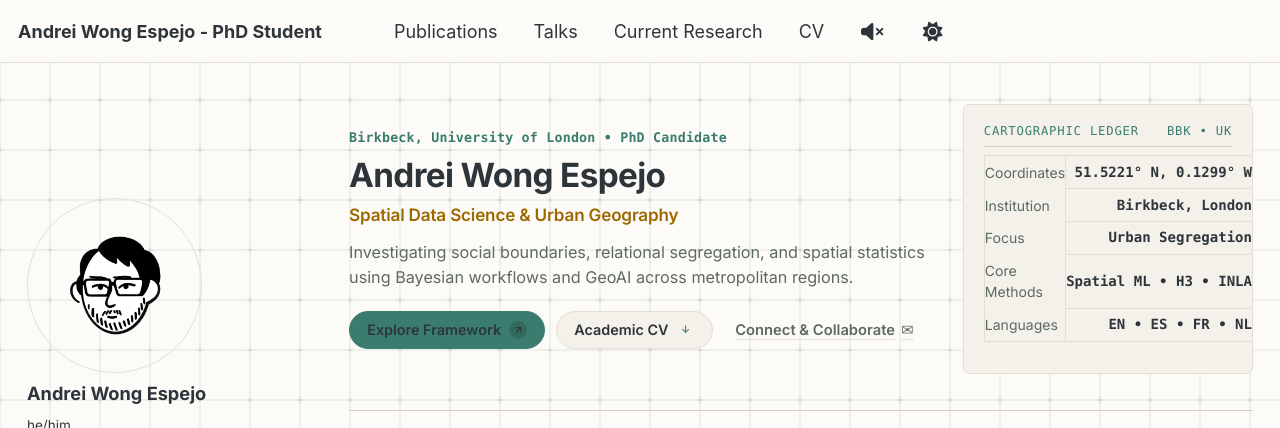
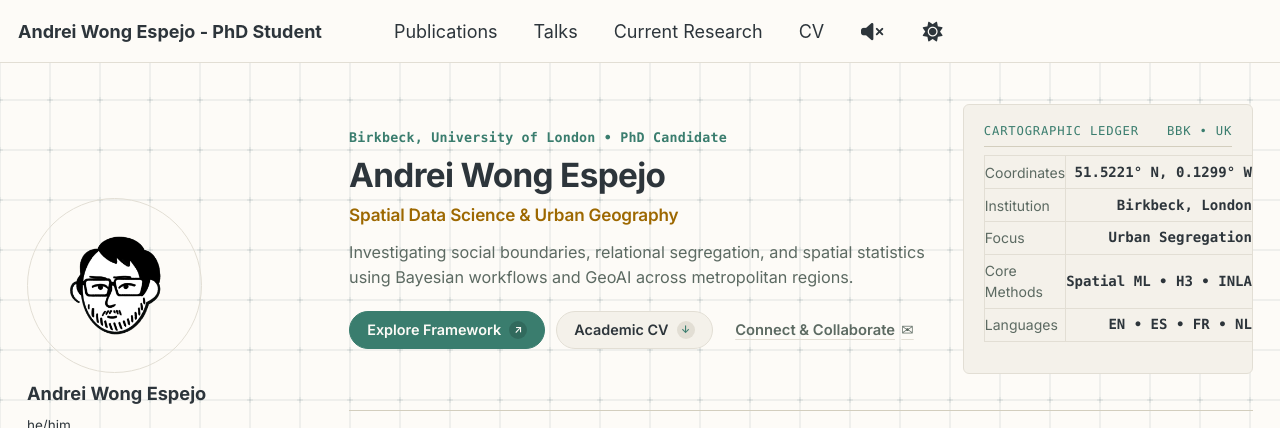
Before and after one commit to Andrei-WongE/Andrei-Wong.github.io, a Jekyll site: the page built from _pages/about.md, in a window 1280 px wide. Shown: the top 428 px of the page. Built offline with Jekyll 4.4.1, drawn with Linux system fonts in a browser that asks for light colours; some web fonts are replaced; comment, search, counter and statistics services are not loaded.

Commit message:
Improve light-mode contrast tokens and canvas prefers-color-scheme fallback

```diff
--- a/_layouts/default.html
+++ b/_layouts/default.html
@@ -192,6 +192,13 @@ layout: compress
       window.addEventListener('blur', function() { mouse.active = false; });
       window.addEventListener('touchend', function() { mouse.active = false; }, { passive: true });
 
+      function isDarkTheme() {
+        var theme = document.documentElement.getAttribute('data-theme');
+        if (theme === 'dark') return true;
+        if (theme === 'light') return false;
+        return window.matchMedia && window.matchMedia('(prefers-color-scheme: dark)').matches;
+      }
+
       function draw() {
         rafId = null;
         if (prefersReducedMotion) {
@@ -232,7 +239,7 @@ layout: compress
             points[r][c] = { x: x, y: y };
           }
         }
-        var isDark = document.documentElement.getAttribute('data-theme') === 'dark';
+        var isDark = isDarkTheme();
         ctx.beginPath();
         ctx.strokeStyle = isDark ? 'rgba(61,72,77,0.55)' : 'rgba(150,165,170,0.45)';
         ctx.lineWidth = 0.6;
@@ -279,7 +286,7 @@ layout: compress
         ctx.clearRect(0, 0, width, height);
         var cols = Math.ceil(width / spacing) + 2;
         var rows = Math.ceil(height / spacing) + 2;
-        var isDark = document.documentElement.getAttribute('data-theme') === 'dark';
+        var isDark = isDarkTheme();
         ctx.beginPath();
         ctx.strokeStyle = isDark ? 'rgba(61,72,77,0.55)' : 'rgba(150,165,170,0.45)';
         ctx.lineWidth = 0.6;
--- a/_sass/layout/_custom.scss
+++ b/_sass/layout/_custom.scss
@@ -194,7 +194,7 @@ h1, h2, h3 {
             font-size: 0.78em;
 
             tr {
-                border-bottom: 1px solid rgba(255, 255, 255, 0.04);
+                border-bottom: 1px solid var(--global-border-color);
                 &:last-child { border-bottom: none; }
             }
 
@@ -239,12 +239,12 @@ h1, h2, h3 {
 
     &.primary {
         background: var(--global-link-color);
-        color: #2D353B !important;
+        color: var(--btn-text, #2D353B) !important;
         border: 1px solid var(--global-link-color);
 
         .icon-circle {
             background: rgba(0, 0, 0, 0.15);
-            color: #2D353B;
+            color: var(--btn-text, #2D353B);
         }
 
         &:hover {
@@ -268,7 +268,7 @@ h1, h2, h3 {
         border: 1px solid var(--global-border-color);
 
         .icon-circle {
-            background: rgba(255, 255, 255, 0.06);
+            background: var(--global-border-color);
             color: var(--global-link-color);
         }
 
@@ -518,7 +518,7 @@ h1, h2, h3 {
             li {
                 font-size: 0.84em;
                 padding: 0.45rem 0;
-                border-bottom: 1px solid rgba(255, 255, 255, 0.04);
+                border-bottom: 1px solid var(--global-border-color);
                 display: flex;
                 justify-content: space-between;
                 align-items: baseline;
```
